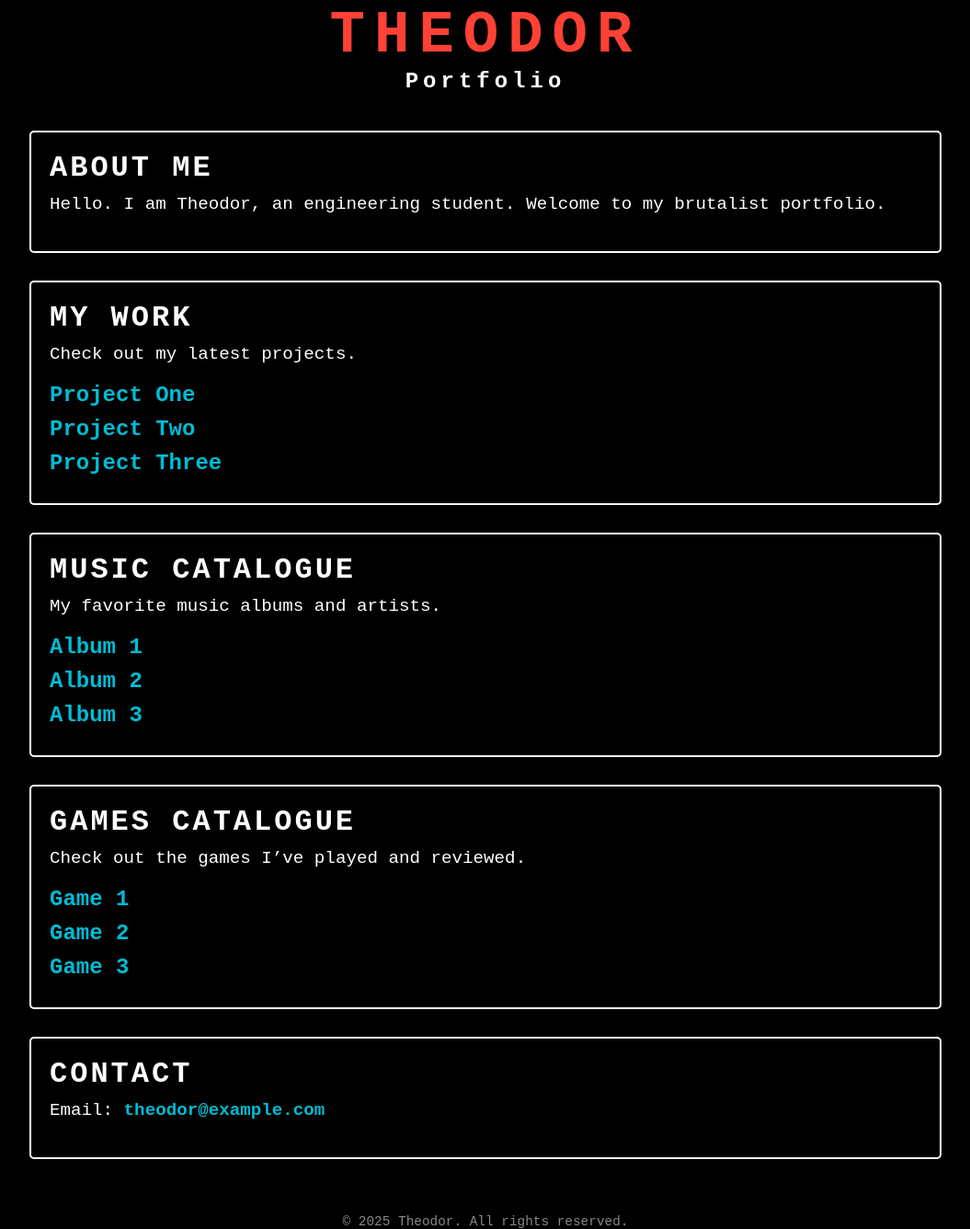
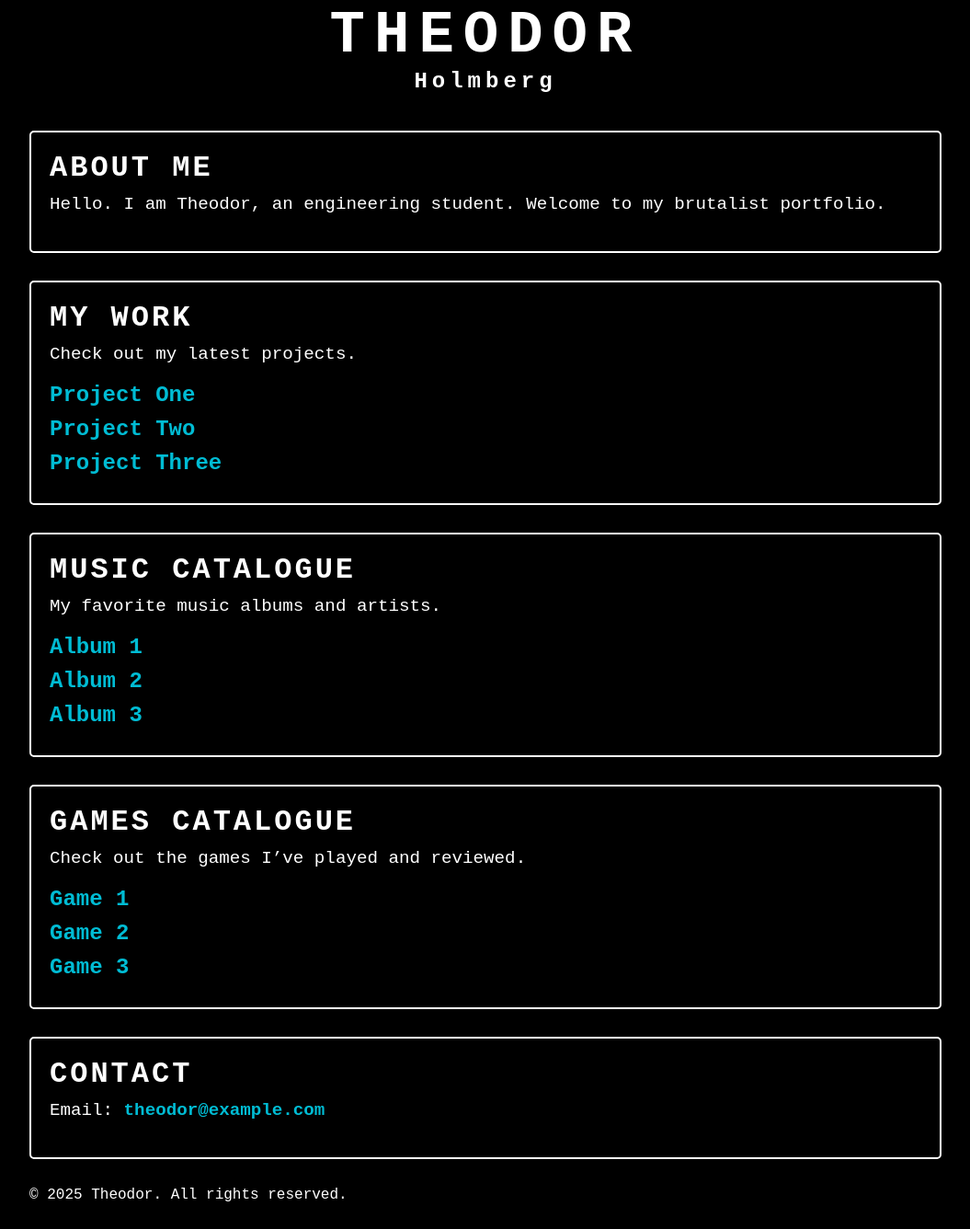
Before and after one commit to egeltorp/theodor-portfolio, a plain HTML site: page index.html in a window 1280 px wide. Shown: the part 37-1373 px from the top of the page at 92% size, without its empty margins (112-1167 px from the left). After the commit the page ends 1345 px from the top, so only its background shows below. Drawn offline with Linux system fonts and the light colour scheme; a web font is replaced by a local one.

Commit message:
boilerplate

```diff
--- a/index.html
+++ b/index.html
@@ -10,7 +10,7 @@
     <div class="container">
         <header class="header">
             <h1>Theodor</h1>
-            <h2>Portfolio</h2>
+            <h2>Holmberg</h2>
         </header>
 
         <section class="intro">
--- a/styles.css
+++ b/styles.css
@@ -5,10 +5,18 @@
     box-sizing: border-box;
 }
 
+/* Use custom font */
+@font-face {
+    font-family: 'CustomFont';
+    src: url('./fonts/your-font-name.ttf') format('truetype');
+    font-weight: normal;
+    font-style: normal;
+}
+
 body {
     background-color: black;
     color: white;
-    font-family: monospace;
+    font-family: 'CustomFont', monospace;  /* Use the custom font */
     overflow-x: hidden;
     display: flex;
     justify-content: center;
@@ -32,7 +40,7 @@ header h1 {
     font-size: 4rem;
     letter-spacing: 10px;
     text-transform: uppercase;
-    color: #ff4136; /* Red */
+    color: #ffffff; /* Red */
 }
 
 header h2 {
@@ -75,25 +83,3 @@ section a {
     color: #00bcd4; /* Cyan */
     font-weight: bold;
     transition: color 0.3s ease;
-}
-
-section a:hover {
-    color: #ff4136; /* Red */
-}
-
-/* Additional container styles */
-footer {
-    text-align: center;
-    margin-top: 60px;
-    font-size: 0.9rem;
-    color: #888;
-}
-
-footer a {
-    text-decoration: none;
-    color: #00bcd4;
-}
-
-footer a:hover {
-    color: #ff4136;
-}
```
Also changed, not shown: fonts/F25_Executive.otf (added).
